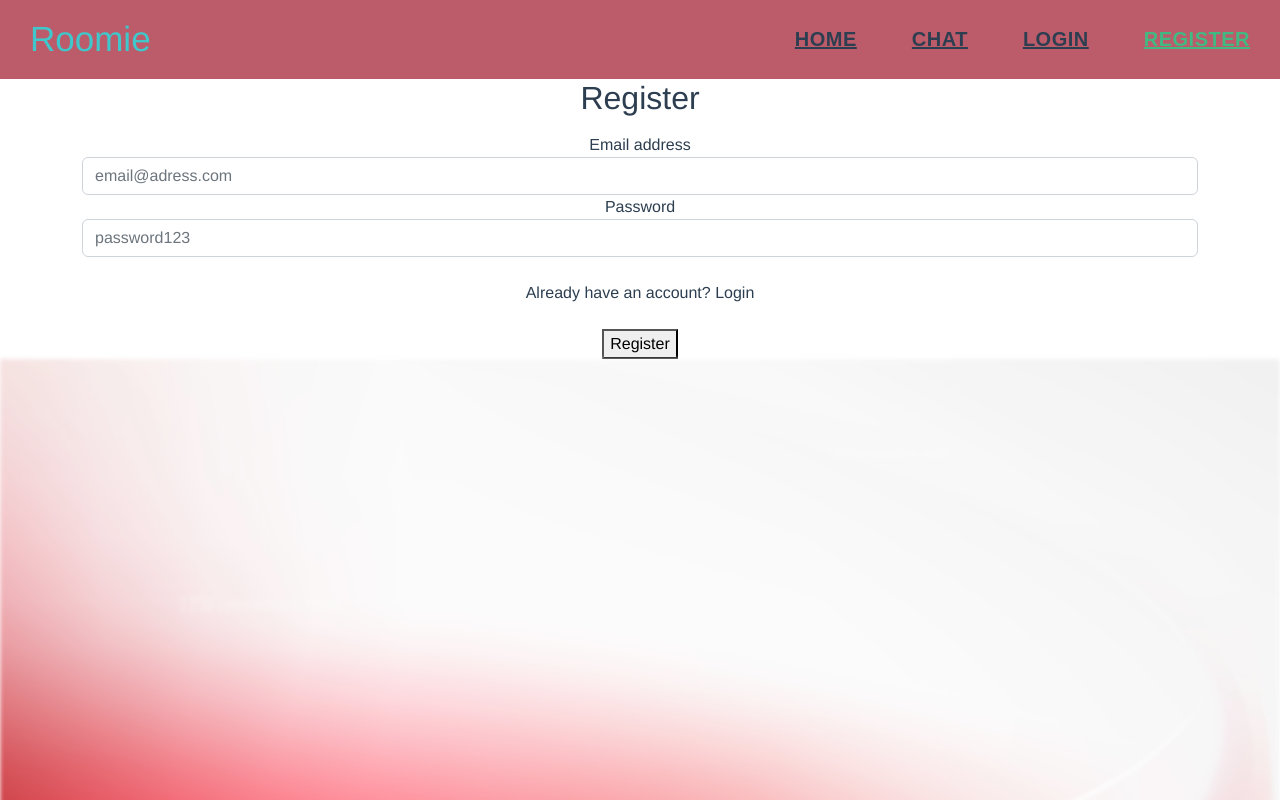
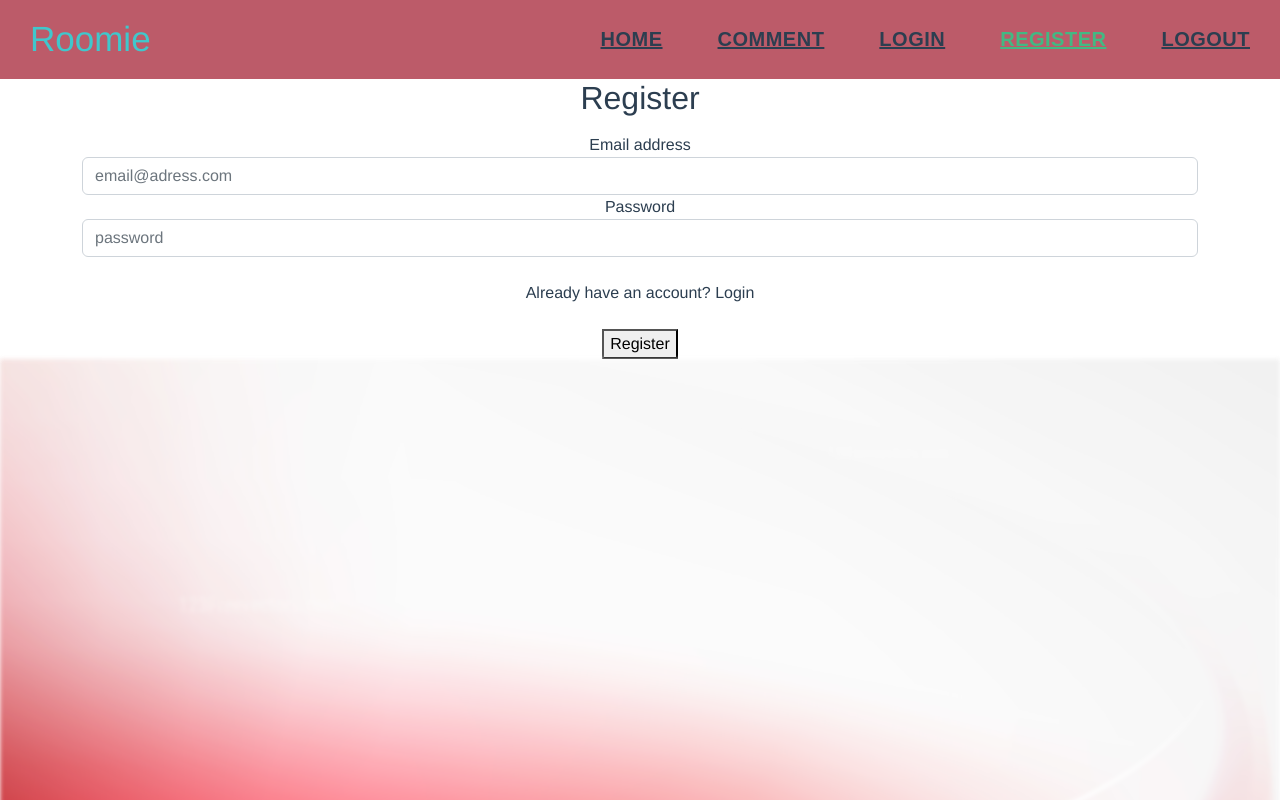
Before and after one commit to ennidore/roomie, a Vue app: page /Register in a window 1280 px wide. Shown: the top 800 px of the page. Built offline with nearby package versions, Linux system fonts and the light colour scheme; no server answers.

Commit message:
male promjene

```diff
--- a/src/App.vue
+++ b/src/App.vue
@@ -20,19 +20,23 @@
             <router-link to="/">Home</router-link>
           </li>
           <li class="nav-item">
-            <router-link to="/chat">Chat</router-link>
+            <router-link to="/comment">Comment</router-link>
           </li>
+
           <li class="nav-item">
             <router-link to="/Login">Login</router-link>
           </li>
           <li class="nav-item">
             <router-link to="/Register">Register</router-link>
           </li>
+          <li class="nav-item">
+            <router-link to="/Signout">Logout</router-link>
+          </li>
         </ul>
       </div>
     </nav>
   </nav>
-
+  <!-- v-if="!store.currentUser" -->
   <router-view />
   <div class="background">
     <img class="background-image" src="@/assets/backgr.jpg" />
@@ -114,3 +118,18 @@
     filter: blur(2px);
   }
 </style>
+<script>
+  export default {};
+
+  import store from "./store";
+  import { firebase } from "@/firebase.js";
+  firebase.auth().onAuthStateChanged((user) => {
+    if (user) {
+      console.log("***", user.email);
+      store.currentUser = user.email;
+    } else {
+      console.log("*** no user");
+      store.currentUser = null;
+    }
+  });
+</script>
--- a/src/router/index.js
+++ b/src/router/index.js
@@ -8,9 +8,9 @@ const routes = [
     component: HomeView,
   },
   {
-    path: "/chat",
-    name: "Chat",
-    component: () => import("../views/chat.vue"),
+    path: "/comment",
+    name: "comment",
+    component: () => import("../views/comment.vue"),
   },
   {
     path: "/Login",
--- a/src/views/Login.vue
+++ b/src/views/Login.vue
@@ -7,6 +7,8 @@
         <input
           class="form-control"
           type="text"
+          required
+          v-model="email"
           name="email"
           placeholder="email@adress.com"
         />
@@ -16,8 +18,10 @@
         <input
           class="form-control"
           type="password"
+          required
+          v-model="password"
           name="password"
-          placeholder="password123"
+          placeholder="password"
         />
       </div>
       <div class="alternative-option mt-4">
--- a/src/views/Register.vue
+++ b/src/views/Register.vue
@@ -7,6 +7,8 @@
         <input
           class="form-control"
           type="text"
+          required
+          v-model="email"
           name="email"
           placeholder="email@adress.com"
         />
@@ -16,8 +18,10 @@
         <input
           class="form-control"
           type="password"
+          required
+          v-model="password"
           name="password"
-          placeholder="password123"
+          placeholder="password"
         />
       </div>
 
--- a/src/views/chat.vue
+++ b/src/views/comment.vue
@@ -2,7 +2,7 @@
   <body id="p2">
     <br /><br />
     <div class="t1">
-      <p style="font-size: 1.3vw">Chat</p>
+      <p style="font-size: 1.3vw">comment</p>
     </div>
 
     <div class="addcomment">
@@ -173,16 +173,14 @@
 </style>
 
 <script>
-  import { getAuth, createUserWithEmailAndPassword } from "firebase/auth";
+  import { firebase, db } from "@/firebase.js";
   import store from "@/store";
   store.stanje = 0;
   export default {
-    name: "Chat",
+    name: "comment",
     data: function () {
       return {
         store,
-        image: null,
-        images: [],
         newcomment: "",
         komentari: [],
         error: "",
@@ -190,7 +188,7 @@
     },
     methods: {
       handleClick() {
-        return this.$router.push("/chat");
+        return this.$router.push("/comment");
       },
 
       async addcomment1() {
```
